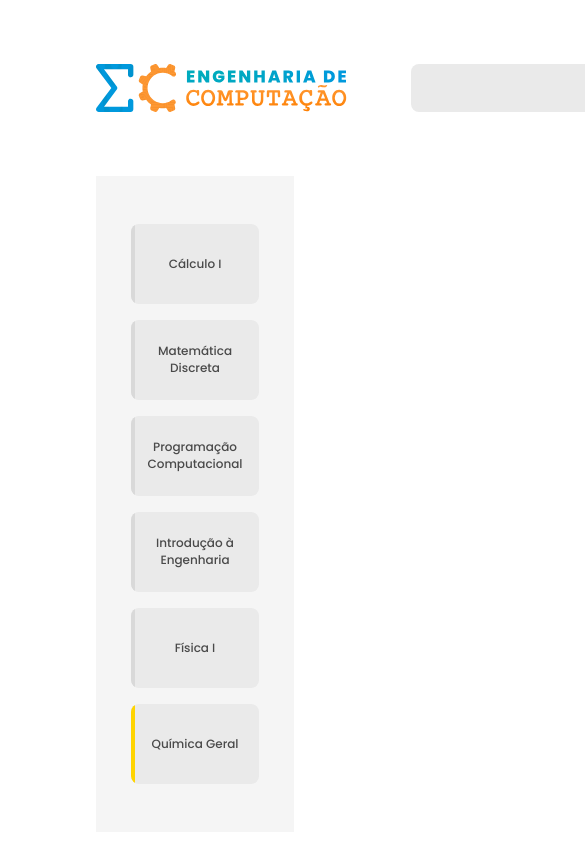
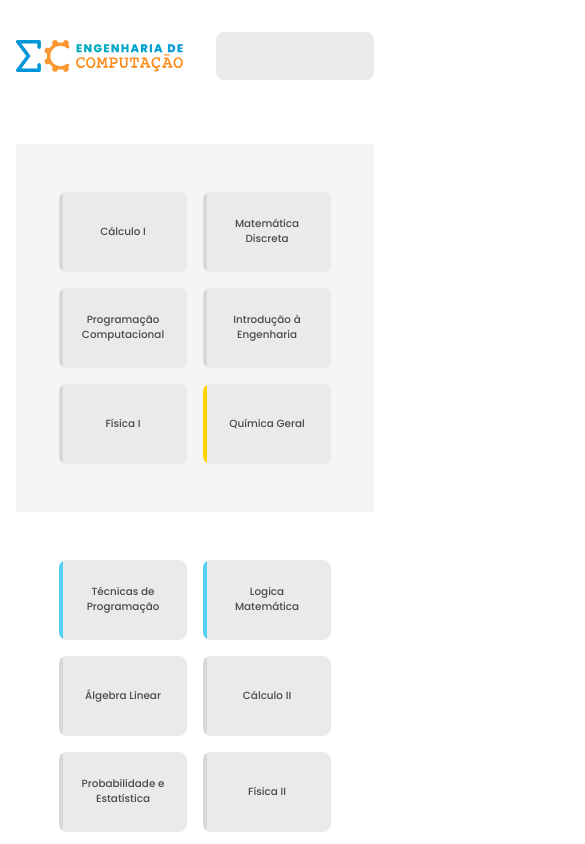
Before and after one commit to vander-furtuna/ec-diagram, a React (Vite) app: page / in a window 390 px wide. Shown: the top 844 px of the page, 585 px wide, since content can reach past the window. Built offline with nearby package versions, Linux system fonts and the light colour scheme.

Commit message:
feat: add more responsiviness

```diff
--- a/package.json
+++ b/package.json
@@ -4,7 +4,7 @@
     "version": "0.0.0",
     "type": "module",
     "scripts": {
-        "dev": "vite",
+        "dev": "vite --host",
         "build": "tsc && vite build",
         "lint": "eslint src --ext ts,tsx --report-unused-disable-directives --max-warnings 0",
         "preview": "vite preview"
--- a/src/components/Card/styles.ts
+++ b/src/components/Card/styles.ts
@@ -64,7 +64,7 @@
     display: flex;
     justify-content: center;
     align-items: center;
-    transition: 0.2s all ease-in-out;
+    transition: 0.3s all ease-in-out;
     outline: 2px solid transparent;
 
     ${({ isPrerequisite, isUnlocked, isDisabled }) => {
@@ -90,7 +90,7 @@
     &::before {
         content: '';
         position: absolute;
-        transition: 0.2s all ease-in-out;
+        transition: 0.3s all ease-in-out;
         z-index: -1;
         top: 0;
         left: 0;
@@ -122,9 +122,13 @@
         flex: 1;
         color: ${({ theme }) => theme.text.normal};
         font-weight: 500;
-        font-size: 0.75rem;
+        font-size: 0.65rem;
         line-height: 1.4;
         text-align: center;
+    }
+
+    &:active {
+        transform: scale(0.9);
     }
 
     &:hover {
--- a/src/components/SearchInput/styles.ts
+++ b/src/components/SearchInput/styles.ts
@@ -11,7 +11,9 @@
         border: 0;
         outline: 0;
         background: transparent;
-        flex: 1;
+        display: flex;
+        width: 100%;
+        height: 100%;
         padding: 1rem;
     }
 `;
--- a/src/containers/CoursesTable/styles.ts
+++ b/src/containers/CoursesTable/styles.ts
@@ -22,4 +22,8 @@
     &:nth-child(2n + 1) {
         background: ${({ theme }) => theme.gray100};
     }
+
+    @media screen and (max-width: 500px) {
+        padding: 3rem 1rem;
+    }
 `;
--- a/src/containers/Dashboard/styles.ts
+++ b/src/containers/Dashboard/styles.ts
@@ -7,4 +7,12 @@
     justify-content: center;
     padding: 4rem 6rem;
     gap: 4rem;
+
+    @media screen and (max-width: 700px) {
+        padding: 2rem 3rem;
+    }
+
+    @media screen and (max-width: 500px) {
+        padding: 2rem 1rem;
+    }
 `;
--- a/src/containers/Header/styles.ts
+++ b/src/containers/Header/styles.ts
@@ -4,6 +4,12 @@
     width: 100%;
     gap: 4rem;
     display: flex;
+    align-items: center;
+    justify-content: space-between;
+
+    @media screen and (max-width: 500px) {
+        gap: 2rem;
+    }
 `;
 
 export const LogoContainer = styled.div`
@@ -12,4 +18,7 @@
         height: 100%;
         width: auto;
     }
+    @media screen and (max-width: 500px) {
+        height: 2rem;
+    }
 `;
--- a/src/styles/global.ts
+++ b/src/styles/global.ts
@@ -8,6 +8,8 @@
     padding: 0;
     font-family: 'Poppins', sans-serif;
     font-weight: 400;
+    -webkit-tap-highlight-color: transparent;
+
   }
 
   body {
```
